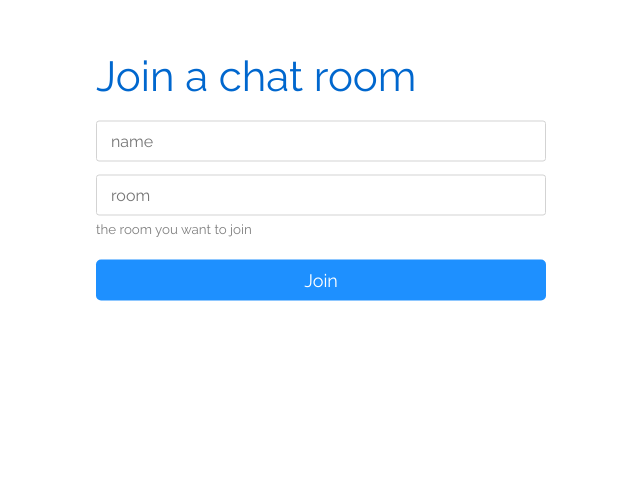
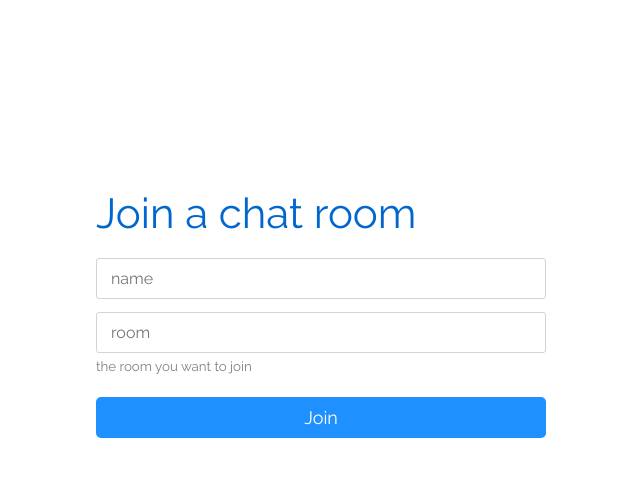
Before and after one commit to ankuobed/chat-app, a React (Create React App) app: page / in a window 1280 px wide. Shown: the part 101-578 px from the top of the page, without its empty margins (319-959 px from the left). Built offline with nearby package versions, Linux system fonts and the light colour scheme.

Commit message:
updated the join page

```diff
--- a/public/index.html
+++ b/public/index.html
@@ -1,14 +1,12 @@
 <!DOCTYPE html>
 <html lang="en">
+
 <head>
   <meta charset="utf-8" />
   <link rel="icon" href="%PUBLIC_URL%/favicon.ico" />
   <meta name="viewport" content="width=device-width, initial-scale=1" />
   <meta name="theme-color" content="#000000" />
-    <meta
-      name="description"
-      content="Web site created using create-react-app"
-    />
+  <meta name="description" content="Web site created using create-react-app" />
   <link rel="apple-touch-icon" href="%PUBLIC_URL%/logo192.png" />
   <!--
       manifest.json provides metadata used when your web app is installed on a
@@ -24,8 +22,9 @@
       work correctly both with client-side routing and a non-root public URL.
       Learn how to configure a non-root public URL by running `npm run build`.
     -->
-    <title>React App</title>
+  <title>Chat app</title>
 </head>
+
 <body>
   <noscript>You need to enable JavaScript to run this app.</noscript>
   <div id="root"></div>
@@ -40,4 +39,5 @@
       To create a production bundle, use `npm run build` or `yarn build`.
     -->
 </body>
+
 </html>
--- a/src/App.css
+++ b/src/App.css
@@ -12,6 +12,15 @@ body {
     padding: 0 3%;
 }
 
+.container.center {
+    display: flex;
+    justify-content: center;
+    align-items: center;
+    width: 100%;
+    height: 100vh;
+    padding: 0;
+}
+
 input {
     outline: none;
 }
--- a/src/components/Join/Join.css
+++ b/src/components/Join/Join.css
@@ -1,11 +1,3 @@
-.join {
-    position: relative;
-    top: 50%;
-    left: 50%;
-    transform: translate(-50%, 50%);
-    padding: 0 10px;
-}
-
 .join h1 {
     margin-bottom: 20px;
     font-weight: lighter;
--- a/src/components/Join/Join.js
+++ b/src/components/Join/Join.js
@@ -8,7 +8,7 @@ function Join() {
     const [room, setRoom] = useState('')
 
     return (
-        <div className='container'>
+        <div className='container center'>
             <div className='join'>
                 <h1>Join a chat room</h1>
                 <form>
@@ -28,7 +28,7 @@ function Join() {
                         />
                         <small>the room you want to join</small>
                     </div>
-                    <Link onClick={e => (!name || !room)&& e.preventDefault()} to={`/chat?name=${name}&room=${room}`}>
+                    <Link onClick={e => (!name || !room) && e.preventDefault()} to={`/chat?name=${name}&room=${room}`}>
                         <button>Join</button>
                     </Link>
                 </form>
```
Also changed, not shown: 1 other file (tests, documents, lock files or other folders). Lines whose indentation alone changed are shown as unchanged.
